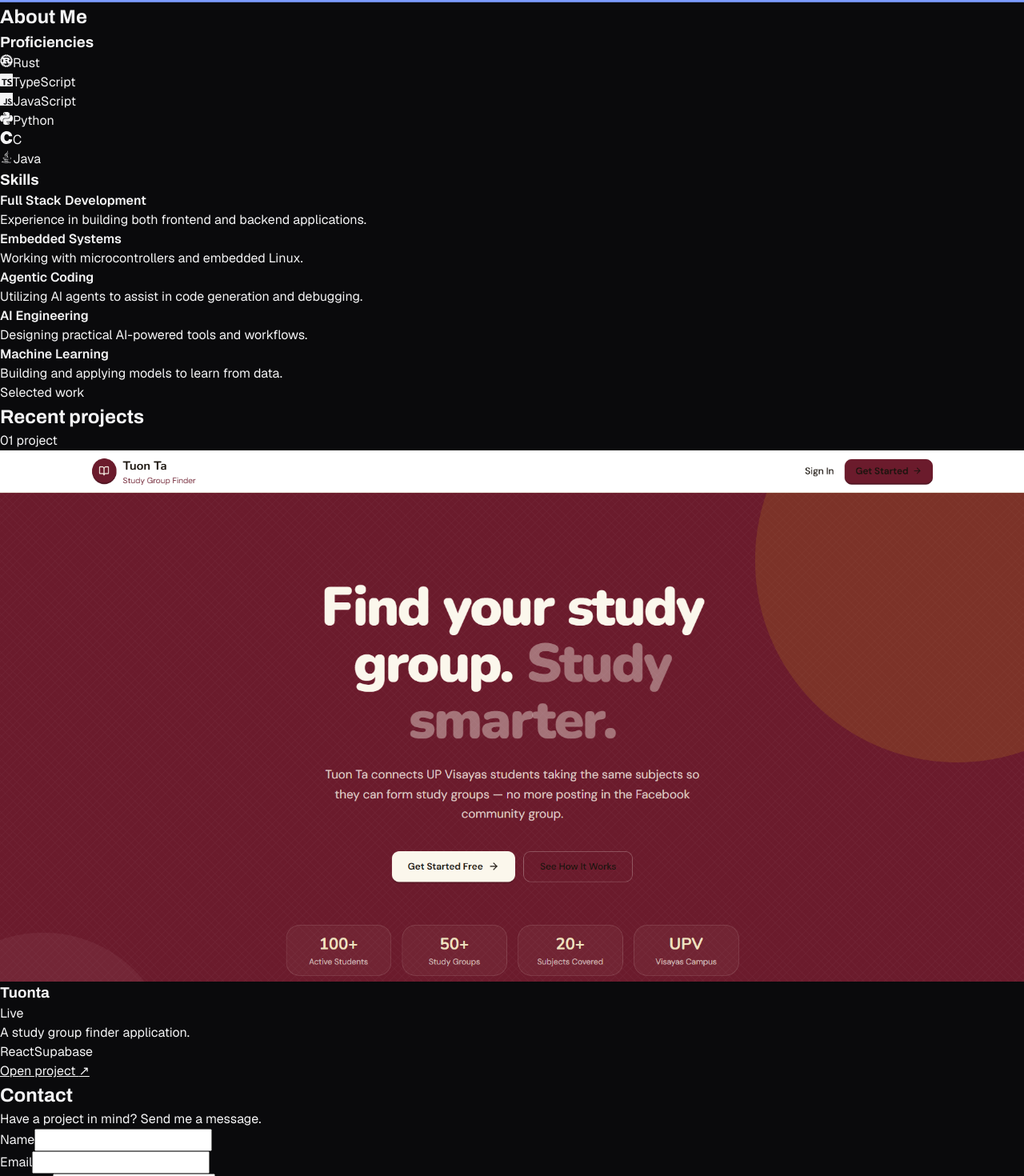
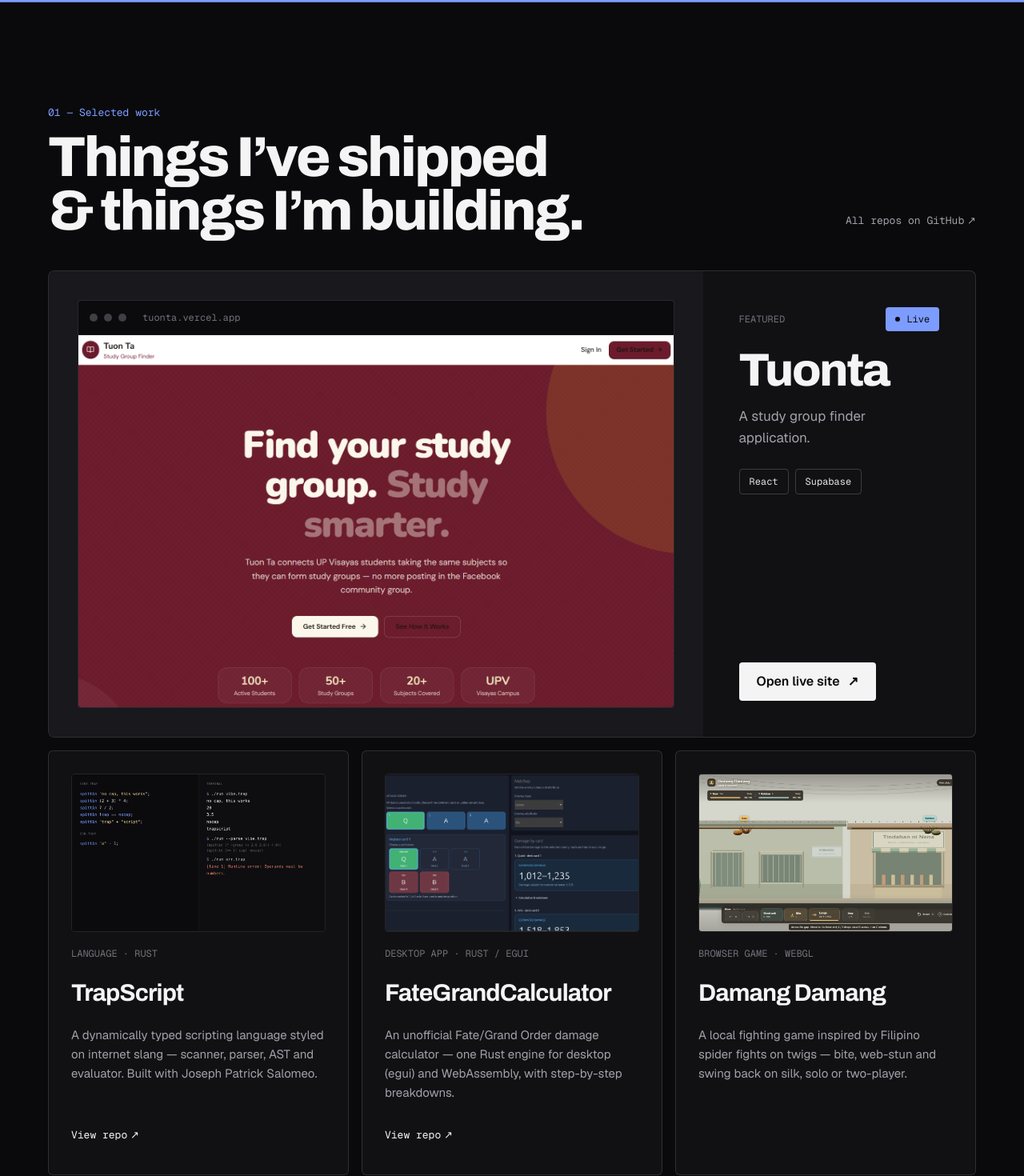
Before and after one commit to evolto06/profilewebsite, a React (Vite) app: page / in a window 1280 px wide. Shown: the part 940-2410 px from the top of the page at 80% size. Built offline with nearby package versions, Linux system fonts and the light colour scheme.

Commit message:
feat: rebuild projects as featured card and grid

```diff
--- a/src/App.tsx
+++ b/src/App.tsx
@@ -13,8 +13,8 @@ function App() {
       <main>
         <Home />
         <Marquee />
+        <Projects />
         <About />
-        <Projects />
         <Contact />
       </main>
       <Footer />
--- a/src/components/Projects.tsx
+++ b/src/components/Projects.tsx
@@ -2,62 +2,90 @@ type Project = {
   id: number;
   title: string;
   description: string;
+  image: string;
+  imageAlt: string;
+  category: string;
+  repo?: string;
   livePreview?: string;
   techStack?: string[];
-  status: 'deployed' | 'under-construction';
 };
 
-const ProjectPreview = ({ project }: { project: Project }) => {
-  return (
-    <div className="static-preview">
-      <img
-        src="/tuonta-preview.png"
-        alt={`${project.title} website preview`}
-        className="static-preview-image"
-      />
-    </div>
-  );
+const featuredProject: Project = {
+  id: 1,
+  title: 'Tuonta',
+  // TODO: add a one-line statement of the problem it solves and the owner's role.
+  description: 'A study group finder application.',
+  image: '/projects/tuonta-preview.png',
+  imageAlt: 'Tuonta website preview',
+  // TODO: add the year ("FEATURED · YYYY") once verified.
+  category: 'FEATURED',
+  // TODO: add `repo` once the source link is provided. The Source button stays hidden until then.
+  livePreview: 'https://tuonta.vercel.app/',
+  techStack: ['React', 'Supabase'],
 };
 
-const Projects = () => {
 const projects: Project[] = [
   {
-      id: 1,
-      title: 'Tuonta',
-      description: 'A study group finder application.',
-      livePreview: 'https://tuonta.vercel.app/',
-      techStack: ['React', 'Supabase'],
-      status: 'deployed',
+    id: 2,
+    title: 'TrapScript',
+    description:
+      'A dynamically typed scripting language styled on internet slang — scanner, parser, AST and evaluator. Built with Joseph Patrick Salomeo.',
+    image: '/projects/trapscript.png',
+    imageAlt: 'A TrapScript program and its terminal output',
+    category: 'LANGUAGE · RUST',
+    repo: 'https://github.com/ysxiaixsy/cmsc-124-rust',
+  },
+  {
+    id: 3,
+    title: 'FateGrandCalculator',
+    description:
+      'An unofficial Fate/Grand Order damage calculator — one Rust engine for desktop (egui) and WebAssembly, with step-by-step breakdowns.',
+    image: '/projects/fategrandcalculator.png',
+    imageAlt: 'FateGrandCalculator: attack order cards and estimated damage per card',
+    category: 'DESKTOP APP · RUST / EGUI',
+    repo: 'https://github.com/evolto06/FateGrandCalculator',
+  },
+  {
+    id: 4,
+    title: 'Damang Damang',
+    description:
+      'A local fighting game inspired by Filipino spider fights on twigs — bite, web-stun and swing back on silk, solo or two-player.',
+    image: '/projects/damang-damang.png',
+    imageAlt: 'Damang Damang gameplay: two spiders on a wire above a barangay street',
+    category: 'BROWSER GAME · WEBGL',
+    // TODO: add `repo` once evolto06/damang-damang is confirmed public or hosted. The link stays hidden until then.
   },
 ];
 
+const FeaturedProject = ({ project }: { project: Project }) => {
   return (
-    <section id="projects" className="projects-section">
-      <div className="projects-heading">
+    <article className="featured-card lift">
+      <div className="featured-media">
+        <div className="browser-frame">
+          <div className="browser-bar">
+            <span className="browser-dot" aria-hidden="true" />
+            <span className="browser-dot" aria-hidden="true" />
+            <span className="browser-dot" aria-hidden="true" />
+            <span className="browser-url">tuonta.vercel.app</span>
+          </div>
+          <img src={project.image} alt={project.imageAlt} />
+        </div>
+      </div>
+      <div className="featured-body">
         <div>
-          <span className="section-kicker">Selected work</span>
-          <h2>Recent projects</h2>
+          <div className="featured-meta">
+            <span className="project-category">{project.category}</span>
+            {project.livePreview && (
+              <span className="live-badge">
+                <span className="live-badge-dot" aria-hidden="true" />
+                Live
+              </span>
+            )}
           </div>
-        <span className="project-count">
-          {projects.length.toString().padStart(2, '0')} {projects.length === 1 ? 'project' : 'projects'}
-        </span>
-      </div>
-      <div className="projects-grid">
-        {projects.map((project) => (
-          <div key={project.id} className="project-card">
-            {project.status === 'deployed' && (
-              <div className="project-showcase">
-                <ProjectPreview project={project} />
-              </div>
-            )}
-            <div className="project-card-content">
-              <div className="project-card-title">
           <h3>{project.title}</h3>
-                {project.status === 'deployed' && <span className="project-status">Live</span>}
-              </div>
           <p>{project.description}</p>
           {project.techStack && (
-                <div className="project-tech-stack" aria-label="Technologies used">
+            <div className="tech-tags" aria-label="Technologies used">
               {project.techStack.map((technology) => (
                 <span key={technology} className="tech-tag">
                   {technology}
@@ -65,20 +93,60 @@ const Projects = () => {
               ))}
             </div>
           )}
-              {project.status === 'deployed' && (
-                <div className="project-actions">
-                  <a href={project.livePreview} target="_blank" rel="noopener noreferrer" className="btn-live">
-                    Open project <span aria-hidden="true">↗</span>
+        </div>
+        <div className="featured-actions">
+          {project.livePreview && (
+            <a href={project.livePreview} target="_blank" rel="noopener noreferrer" className="btn btn-light">
+              Open live site <span aria-hidden="true">↗</span>
+            </a>
+          )}
+          {project.repo && (
+            <a href={project.repo} target="_blank" rel="noopener noreferrer" className="btn btn-ghost">
+              Source
+            </a>
+          )}
+        </div>
+      </div>
+    </article>
+  );
+};
+
+const ProjectCard = ({ project }: { project: Project }) => {
+  return (
+    <article className="project-card lift">
+      <img src={project.image} alt={project.imageAlt} loading="lazy" />
+      <span className="project-category">{project.category}</span>
+      <h3>{project.title}</h3>
+      <p>{project.description}</p>
+      {project.repo && (
+        <a href={project.repo} target="_blank" rel="noopener noreferrer" className="text-link project-link">
+          View repo <span aria-hidden="true">↗</span>
+        </a>
+      )}
+    </article>
+  );
+};
+
+const Projects = () => {
+  return (
+    <section id="work" className="section work-section">
+      <div className="work-heading">
+        <div>
+          <p className="section-kicker">01 — Selected work</p>
+          <h2 className="section-title">
+            Things I’ve shipped
+            <br />
+            &amp; things I’m building.
+          </h2>
+        </div>
+        <a href="https://github.com/evolto06" target="_blank" rel="noopener noreferrer" className="text-link">
+          All repos on GitHub <span aria-hidden="true">↗</span>
         </a>
       </div>
-              )}
-            </div>
-            {project.status === 'under-construction' && (
-              <div className="under-construction">
-                <p>Under Construction</p>
-              </div>
-            )}
-          </div>
+      <FeaturedProject project={featuredProject} />
+      <div className="project-grid">
+        {projects.map((project) => (
+          <ProjectCard key={project.id} project={project} />
         ))}
       </div>
     </section>
--- a/src/index.css
+++ b/src/index.css
@@ -456,10 +456,248 @@ textarea {
   }
 }
 
+/* Shared section layout */
+.section {
+  max-width: var(--content-width);
+  margin: 0 auto;
+  padding-left: var(--gutter);
+  padding-right: var(--gutter);
+}
+
+.section-kicker {
+  margin-bottom: 14px;
+  font-family: var(--font-mono);
+  font-size: 13px;
+  color: var(--accent);
+}
+
+.section-title {
+  font-size: clamp(40px, 5.5vw, 72px);
+  font-weight: 800;
+  line-height: 0.95;
+  letter-spacing: -0.04em;
+}
+
+.lift {
+  transition: transform 0.25s ease, border-color 0.25s ease;
+}
+
+.lift:hover {
+  transform: translateY(-4px);
+  border-color: rgba(255, 255, 255, 0.4);
+}
+
+/* Work */
+.work-section {
+  padding-top: clamp(72px, 10vw, 128px);
+}
+
+.work-heading {
+  display: flex;
+  flex-wrap: wrap;
+  align-items: flex-end;
+  justify-content: space-between;
+  gap: 16px;
+  margin-bottom: 40px;
+}
+
+.btn-light {
+  background: var(--text);
+  color: var(--on-accent);
+}
+
+.featured-card {
+  display: flex;
+  flex-wrap: wrap;
+  overflow: hidden;
+  border: 1px solid var(--border);
+  border-radius: var(--radius-lg);
+  background: var(--surface);
+}
+
+.featured-media {
+  flex: 999 1 560px;
+  min-width: 0;
+  padding: clamp(20px, 3vw, 36px);
+  background: var(--surface-2);
+}
+
+.browser-frame {
+  overflow: hidden;
+  border: 1px solid var(--border);
+  border-radius: var(--radius-sm);
+  background: var(--inset);
+}
+
+.browser-bar {
+  display: flex;
+  align-items: center;
+  gap: 8px;
+  padding: 12px 14px;
+  border-bottom: 1px solid var(--border-hairline);
+}
+
+.browser-dot {
+  flex: none;
+  width: 10px;
+  height: 10px;
+  border-radius: 50%;
+  background: #3f3f46;
+}
+
+.browser-url {
+  margin-left: 12px;
+  font-family: var(--font-mono);
+  font-size: 12px;
+  color: var(--subtle);
+}
+
+.browser-frame img {
+  width: 100%;
+  aspect-ratio: 16 / 10;
+  object-fit: cover;
+  object-position: top center;
+}
+
+.featured-body {
+  flex: 1 1 340px;
+  min-width: 0;
+  padding: clamp(28px, 3.5vw, 48px);
+  display: flex;
+  flex-direction: column;
+  justify-content: space-between;
+  gap: 32px;
+}
+
+.featured-meta {
+  display: flex;
+  align-items: center;
+  justify-content: space-between;
+  gap: 12px;
+}
+
+.project-category {
+  font-family: var(--font-mono);
+  font-size: 12px;
+  color: var(--subtle);
+}
+
+.live-badge {
+  display: inline-flex;
+  align-items: center;
+  gap: 8px;
+  padding: 6px 12px;
+  border-radius: var(--radius-sm);
+  background: var(--accent);
+  color: var(--on-accent);
+  font-family: var(--font-mono);
+  font-size: 12px;
+}
+
+.live-badge-dot {
+  width: 6px;
+  height: 6px;
+  border-radius: 50%;
+  background: var(--on-accent);
+}
+
+.featured-body h3 {
+  margin-top: 20px;
+  font-size: clamp(40px, 4.5vw, 60px);
+  font-weight: 800;
+  line-height: 1;
+  letter-spacing: -0.04em;
+}
+
+.featured-body p {
+  margin-top: 16px;
+  font-size: 17px;
+  line-height: 1.6;
+  color: var(--muted);
+}
+
+.tech-tags {
+  display: flex;
+  flex-wrap: wrap;
+  gap: 8px;
+  margin-top: 24px;
+}
+
+.tech-tag {
+  padding: 6px 12px;
+  border: 1px solid rgba(255, 255, 255, 0.18);
+  border-radius: var(--radius-sm);
+  font-family: var(--font-mono);
+  font-size: 12px;
+  color: #e4e4e7;
+}
+
+.featured-actions {
+  display: flex;
+  flex-wrap: wrap;
+  gap: 10px;
+}
+
+.featured-actions .btn {
+  min-height: 48px;
+  padding: 0 22px;
+  font-size: 16px;
+}
+
+.project-grid {
+  display: grid;
+  grid-template-columns: repeat(auto-fit, minmax(min(300px, 100%), 1fr));
+  gap: 16px;
+  margin-top: 16px;
+}
+
+.project-card {
+  display: flex;
+  flex-direction: column;
+  gap: 18px;
+  min-width: 0;
+  min-height: 340px;
+  padding: 28px;
+  border: 1px solid var(--border);
+  border-radius: var(--radius-md);
+  background: var(--surface);
+}
+
+.project-card img {
+  width: 100%;
+  aspect-ratio: 16 / 10;
+  object-fit: cover;
+  object-position: top left;
+  border: 1px solid var(--border-hairline);
+  border-radius: var(--radius-sm);
+}
+
+.project-card h3 {
+  font-size: clamp(25px, 7vw, 30px);
+  font-weight: 700;
+  letter-spacing: -0.03em;
+  overflow-wrap: anywhere;
+}
+
+.project-card p {
+  font-size: 15px;
+  line-height: 1.6;
+  color: var(--muted);
+}
+
+.project-link {
+  margin-top: auto;
+  color: var(--text);
+}
+
 /* Motion */
 @media (prefers-reduced-motion: reduce) {
   html {
     scroll-behavior: auto;
+  }
+
+  .lift:hover {
+    transform: none;
   }
 
   *,
```
Also changed, not shown: public/projects/tuonta-preview.png (renamed from public/tuonta-preview.png). Lines whose indentation alone changed are shown as unchanged.
